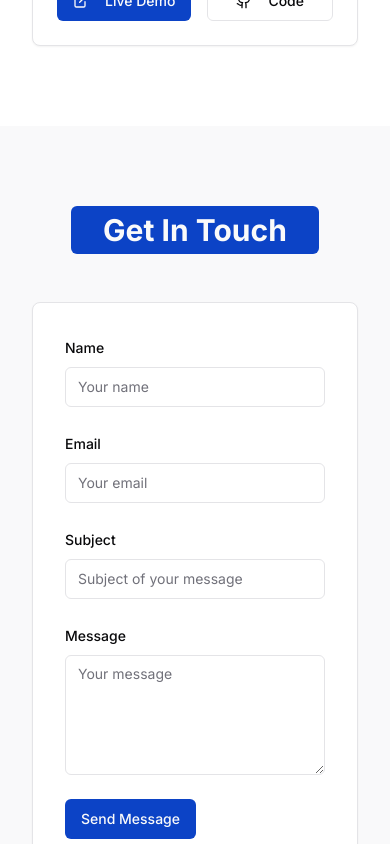
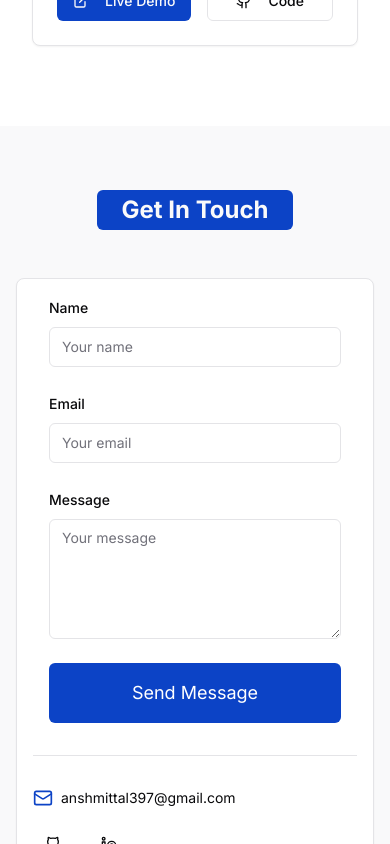
Before and after one commit to anshmittal2004/anshmittal_portfolio, a Next.js app: page / in a window 390 px wide. Shown: the part 8180-9024 px from the top of the page. Built offline with nearby package versions, Linux system fonts and the light colour scheme.

Commit message:
Update page.tsx

```diff
--- a/app/page.tsx
+++ b/app/page.tsx
@@ -10,6 +10,7 @@ import ProjectCard from "@/components/project-card";
 import SkillBadge from "@/components/skill-badge";
 import ParallaxHero from "@/components/parallax-hero";
 import MagneticButton from "@/components/magnetic-button";
+import { ContactForm } from "@/components/ContactForm";
 
 export default function Home() {
   const [currentSkill, setCurrentSkill] = useState(0);
@@ -391,62 +392,21 @@ export default function Home() {
         </div>
       </section>
 
-      {/* Contact Section */}
-      <section id="contact" className="py-20 bg-muted/50">
-        <div className="container max-w-4xl">
-          <h2 className="text-3xl font-bold mb-12 text-center"><MagneticButton className="text-3xl font-bold px-8 py-6">Get In Touch</MagneticButton></h2>
+       {/* Contact Section */}
+       <section id="contact" className="py-16 sm:py-20 bg-muted/50">
+        <div className="container max-w-4xl px-4 sm:px-6 lg:px-8">
+          <h2 className="text-2xl sm:text-3xl font-bold mb-12 text-center">
+            <MagneticButton className="text-2xl sm:text-3xl font-bold px-6 sm:px-8 py-4 sm:py-6">
+              Get In Touch
+            </MagneticButton>
+          </h2>
           <Card>
-            <CardContent className="p-8">
-              <form className="space-y-6">
-                <div className="grid md:grid-cols-2 gap-6">
-                  <div className="space-y-2">
-                    <label htmlFor="name" className="text-sm font-medium">
-                      Name
-                    </label>
-                    <input
-                      id="name"
-                      className="flex h-10 w-full rounded-md border border-input bg-background px-3 py-2 text-sm ring-offset-background file:border-0 file:bg-transparent file:text-sm file:font-medium placeholder:text-muted-foreground focus-visible:outline-none focus-visible:ring-2 focus-visible:ring-ring focus-visible:ring-offset-2 disabled:cursor-not-allowed disabled:opacity-50"
-                      placeholder="Your name"
-                    />
-                  </div>
-                  <div className="space-y-2">
-                    <label htmlFor="email" className="text-sm font-medium">
-                      Email
-                    </label>
-                    <input
-                      id="email"
-                      type="email"
-                      className="flex h-10 w-full rounded-md border border-input bg-background px-3 py-2 text-sm ring-offset-background file:border-0 file:bg-transparent file:text-sm file:font-medium placeholder:text-muted-foreground focus-visible:outline-none focus-visible:ring-2 focus-visible:ring-ring focus-visible:ring-offset-2 disabled:cursor-not-allowed disabled:opacity-50"
-                      placeholder="Your email"
-                    />
-                  </div>
-                </div>
-                <div className="space-y-2">
-                  <label htmlFor="subject" className="text-sm font-medium">
-                    Subject
-                  </label>
-                  <input
-                    id="subject"
-                    className="flex h-10 w-full rounded-md border border-input bg-background px-3 py-2 text-sm ring-offset-background file:border-0 file:bg-transparent file:text-sm file:font-medium placeholder:text-muted-foreground focus-visible:outline-none focus-visible:ring-2 focus-visible:ring-ring focus-visible:ring-offset-2 disabled:cursor-not-allowed disabled:opacity-50"
-                    placeholder="Subject of your message"
-                  />
-                </div>
-                <div className="space-y-2">
-                  <label htmlFor="message" className="text-sm font-medium">
-                    Message
-                  </label>
-                  <textarea
-                    id="message"
-                    className="flex min-h-[120px] w-full rounded-md border border-input bg-background px-3 py-2 text-sm ring-offset-background placeholder:text-muted-foreground focus-visible:outline-none focus-visible:ring-2 focus-visible:ring-ring focus-visible:ring-offset-2 disabled:cursor-not-allowed disabled:opacity-50"
-                    placeholder="Your message"
-                  />
-                </div>
-                <MagneticButton className="w-full">Send Message</MagneticButton>
-              </form>
+            <CardContent className="p-4 sm:p-8">
+              <ContactForm /> {/* Using the updated ContactForm component */}
               <div className="mt-8 pt-8 border-t flex flex-col sm:flex-row justify-between gap-4">
                 <div className="flex items-center gap-2">
                   <Mail className="h-5 w-5 text-primary" />
-                  <a href="mailto:anshmittal397@example.com" className="hover:text-primary">
+                  <a href="mailto:anshmittal397@gmail.com" className="hover:text-primary text-sm sm:text-base">
                     anshmittal397@gmail.com
                   </a>
                 </div>
```
